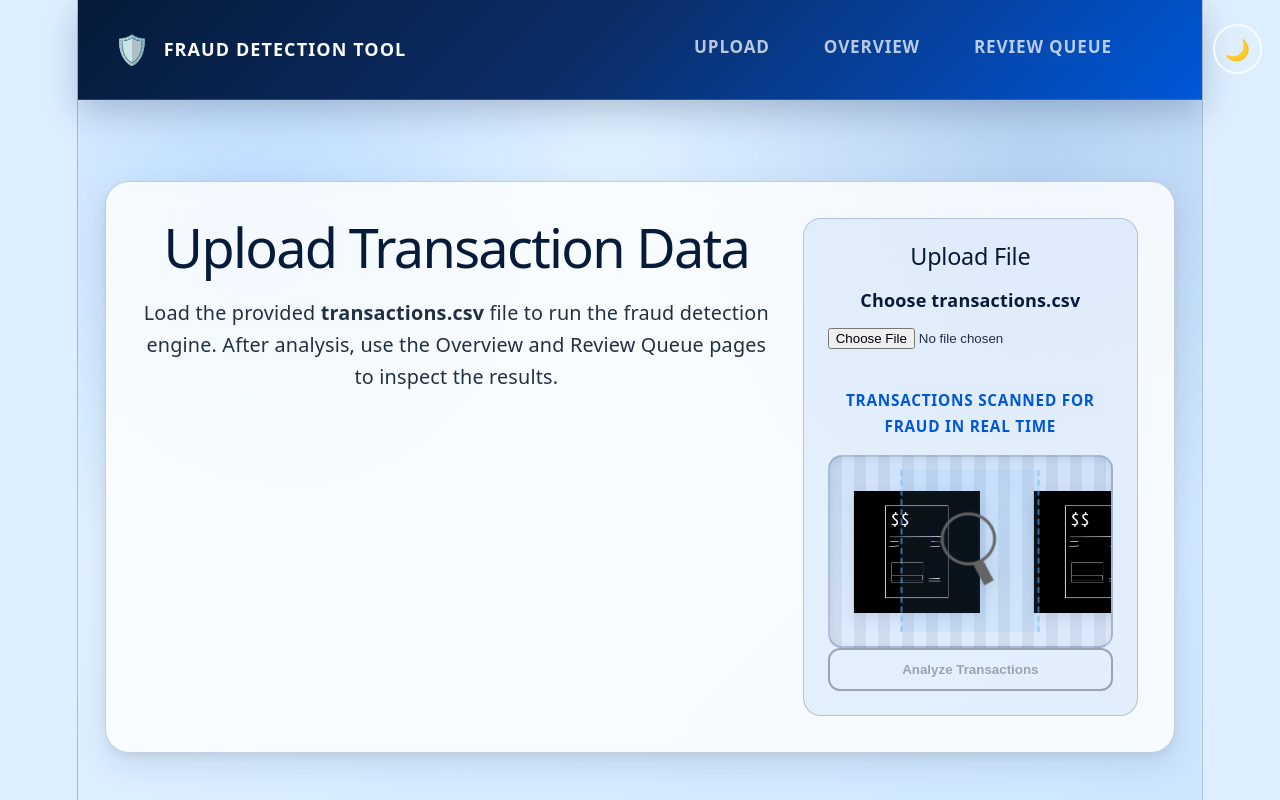
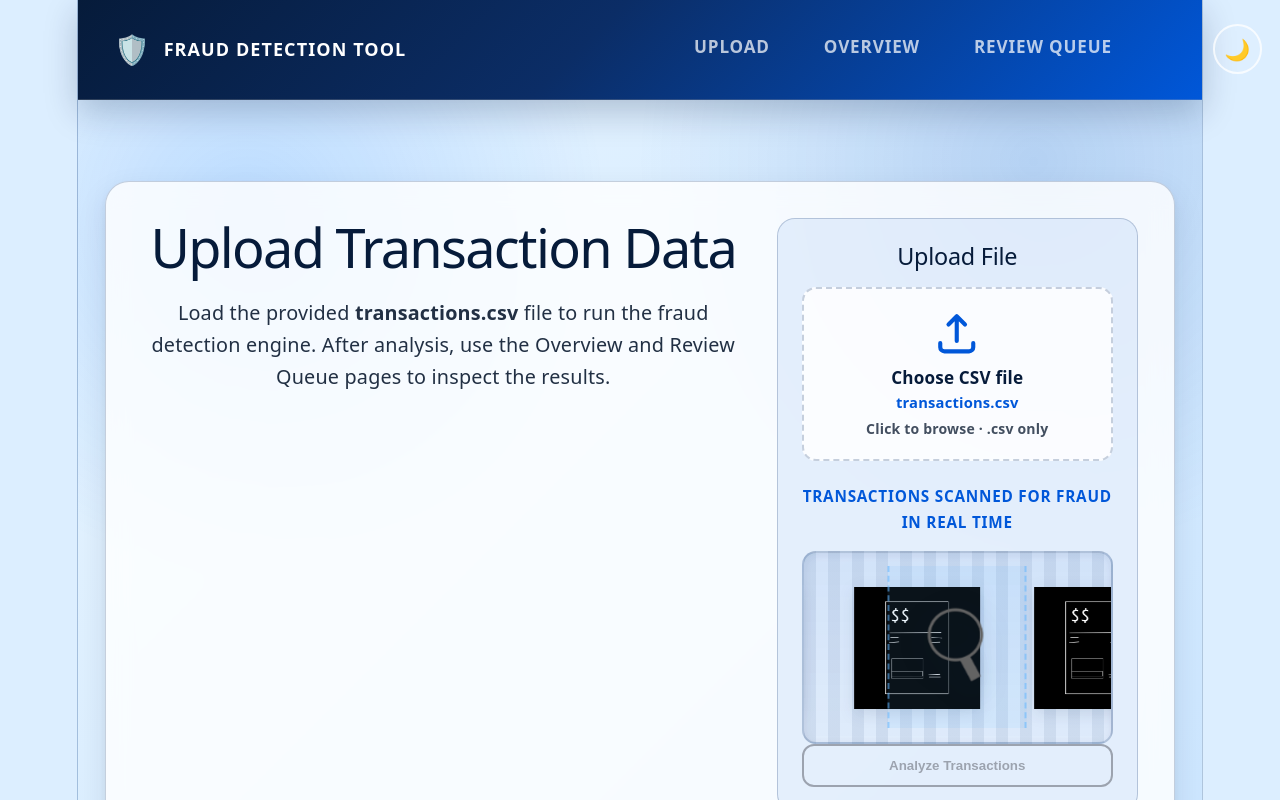
Before and after one commit to tksullivan3-cmd/MPCHackathon2026, a React (Vite) app: page / in a window 1280 px wide. Shown: the top 800 px of the page. Built offline with nearby package versions, Linux system fonts and the light colour scheme.

Commit message:
style upload

```diff
--- a/src/pages/UploadCsvPage.css
+++ b/src/pages/UploadCsvPage.css
@@ -10,7 +10,7 @@
   max-width: 78rem;
   margin: 0 auto;
   display: grid;
-  grid-template-columns: 1.5fr 0.8fr;
+  grid-template-columns: 1.5fr minmax(0, 0.9fr);
   gap: 32px;
   padding: 36px;
   border-radius: 24px;
@@ -18,6 +18,10 @@
   border: 1px solid var(--border);
   box-shadow: var(--card-shadow);
   backdrop-filter: blur(12px);
+}
+
+.upload-card > * {
+  min-width: 0;
 }
 
 .upload-copy h1 {
@@ -36,10 +40,12 @@
 }
 
 .upload-box {
+  min-width: 0;
   padding: 24px;
   border-radius: 18px;
   background: var(--code-bg);
   border: 1px solid var(--border);
+  overflow: visible;
 }
 
 .upload-box h2 {
@@ -48,17 +54,117 @@
   color: var(--text-h);
 }
 
-.file-label {
-  display: block;
-  font-weight: 700;
-  margin-bottom: 10px;
-  color: var(--text-h);
+.file-upload {
+  position: relative;
+  width: 100%;
+  min-width: 0;
+  margin-bottom: 1rem;
 }
 
-.upload-box input[type='file'] {
+.file-upload__input {
+  position: absolute;
+  width: 1px;
+  height: 1px;
+  padding: 0;
+  margin: -1px;
+  overflow: hidden;
+  clip: rect(0, 0, 0, 0);
+  clip-path: inset(50%);
+  white-space: nowrap;
+  border: 0;
+}
+
+.file-upload__button {
+  box-sizing: border-box;
+  display: flex;
+  flex-direction: column;
+  align-items: center;
+  justify-content: center;
+  gap: 0.45rem;
   width: 100%;
-  margin-bottom: 16px;
+  min-height: 8.25rem;
+  padding: 1.1rem 0.85rem;
+  border: 2px dashed var(--border);
+  border-radius: 14px;
+  background: var(--surface);
+  cursor: pointer;
+  text-align: center;
+  overflow: visible;
+  transition:
+    border-color 0.2s ease,
+    background-color 0.2s ease,
+    box-shadow 0.2s ease;
+}
+
+.file-upload__button:hover {
+  border-color: var(--accent);
+  background: var(--accent-bg);
+  box-shadow: 0 0 0 1px var(--accent-border);
+}
+
+.file-upload__input:focus-visible + .file-upload__button {
+  outline: 2px solid var(--accent-light);
+  outline-offset: 3px;
+  border-color: var(--accent);
+}
+
+.file-upload--has-file .file-upload__button {
+  border-style: solid;
+  border-color: var(--accent);
+  background: var(--accent-bg);
+}
+
+.file-upload__icon {
+  width: 2.75rem;
+  height: 2.75rem;
+  color: var(--accent);
+  flex-shrink: 0;
+}
+
+.file-upload__title-group {
+  display: flex;
+  flex-direction: column;
+  align-items: center;
+  gap: 0.2rem;
+  width: 100%;
+  max-width: 100%;
+  padding: 0 0.35rem;
+}
+
+.file-upload__title {
+  display: block;
+  width: 100%;
+  max-width: 100%;
+  font-size: 0.95rem;
+  font-weight: 700;
+  color: var(--text-h);
+  line-height: 1.35;
+  overflow-wrap: anywhere;
+  word-break: normal;
+}
+
+.file-upload__filename {
+  display: block;
+  width: 100%;
+  max-width: 100%;
+  font-size: 0.82rem;
+  font-weight: 600;
+  color: var(--accent);
+  line-height: 1.3;
+  overflow-wrap: anywhere;
+}
+
+.file-upload__hint {
+  display: block;
+  width: 100%;
+  max-width: 100%;
+  padding: 0 0.35rem;
+  font-size: 0.78rem;
+  font-weight: 600;
   color: var(--text);
+  line-height: 1.35;
+  overflow-wrap: anywhere;
+  opacity: 0.85;
 }
 
 .upload-box button {
@@ -81,12 +187,6 @@
   border-color: var(--disabled);
   cursor: not-allowed;
   opacity: 1;
-}
-
-.file-name {
-  color: var(--accent);
-  font-weight: 600;
-  margin: 0 0 14px;
 }
 
 .error {
@@ -186,6 +286,10 @@
     padding: 24px;
   }
 
+  .upload-box {
+    min-width: unset;
+  }
+
   .upload-copy h1 {
     font-size: 2.3rem;
   }
--- a/src/pages/UploadCsvPage.tsx
+++ b/src/pages/UploadCsvPage.tsx
@@ -4,6 +4,32 @@ import './UploadCsvPage.css'
 
 function isCsvFile(file: File): boolean {
   return file.name.toLowerCase().endsWith('.csv')
+}
+
+function UploadIcon() {
+  return (
+    <svg
+      className="file-upload__icon"
+      viewBox="0 0 24 24"
+      fill="none"
+      xmlns="http://www.w3.org/2000/svg"
+      aria-hidden="true"
+    >
+      <path
+        d="M12 16V4m0 0l-4 4m4-4l4 4"
+        stroke="currentColor"
+        strokeWidth="2"
+        strokeLinecap="round"
+        strokeLinejoin="round"
+      />
+      <path
+        d="M4 17v2a2 2 0 002 2h12a2 2 0 002-2v-2"
+        stroke="currentColor"
+        strokeWidth="2"
+        strokeLinecap="round"
+      />
+    </svg>
+  )
 }
 
 function getFlaggedRiskCounts(result: {
@@ -116,20 +142,35 @@ function UploadCsvPage({
         <div className="upload-box">
           <h2>Upload File</h2>
 
-          <label htmlFor="csv-file" className="file-label">
-            Choose transactions.csv
-          </label>
-
+          <div
+            className={`file-upload${selectedFile ? ' file-upload--has-file' : ''}`}
+          >
             <input
               id="csv-file"
+              className="file-upload__input"
               type="file"
               accept=".csv,text/csv"
               onChange={handleFileChange}
             />
+            <label htmlFor="csv-file" className="file-upload__button">
+              <UploadIcon />
+              {selectedFile ? (
+                <span className="file-upload__title">{selectedFile.name}</span>
+              ) : (
+                <span className="file-upload__title-group">
+                  <span className="file-upload__title">Choose CSV file</span>
+                  <span className="file-upload__filename">transactions.csv</span>
+                </span>
+              )}
+              <span className="file-upload__hint">
+                {selectedFile
+                  ? 'Click to replace file'
+                  : 'Click to browse · .csv only'}
+              </span>
+            </label>
+          </div>
 
           <ConveyorAnimation key="upload-box-conveyor" />
-
-          {selectedFile && <p className="file-name">{selectedFile.name}</p>}
           {fileError && <p className="error">{fileError}</p>}
           {uploadError && <p className="error">{uploadError}</p>}
 
```
Lines whose indentation alone changed are shown as unchanged.
